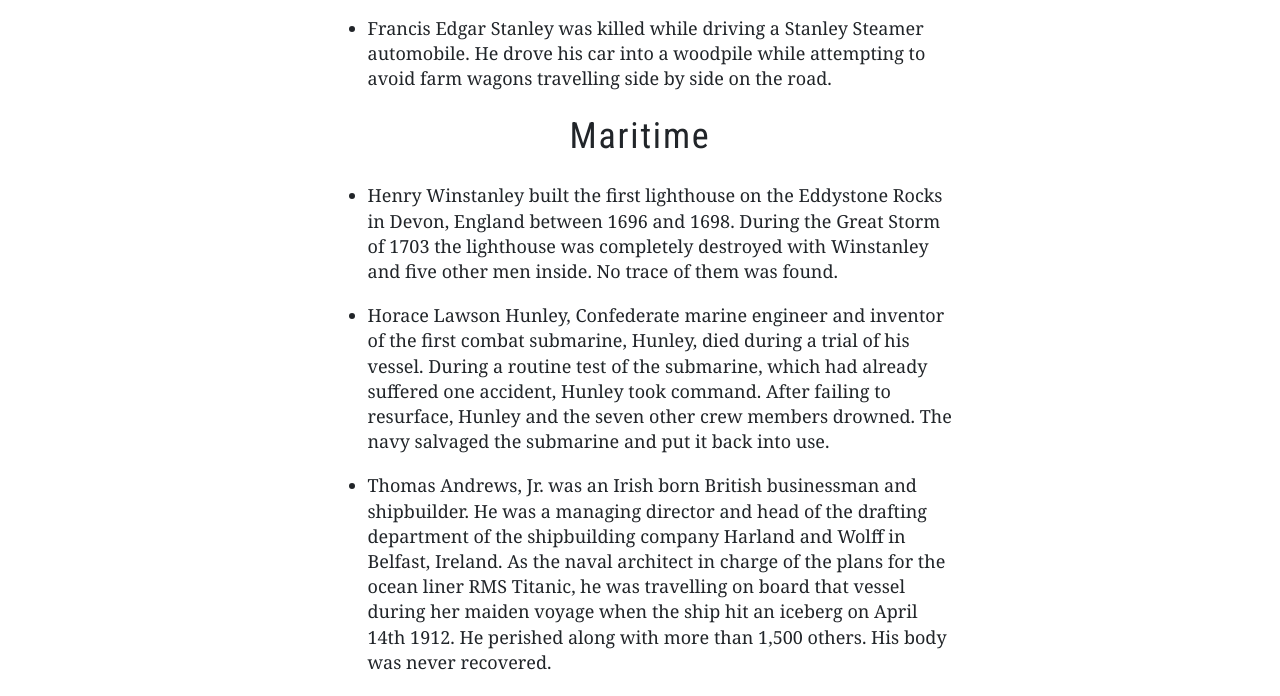
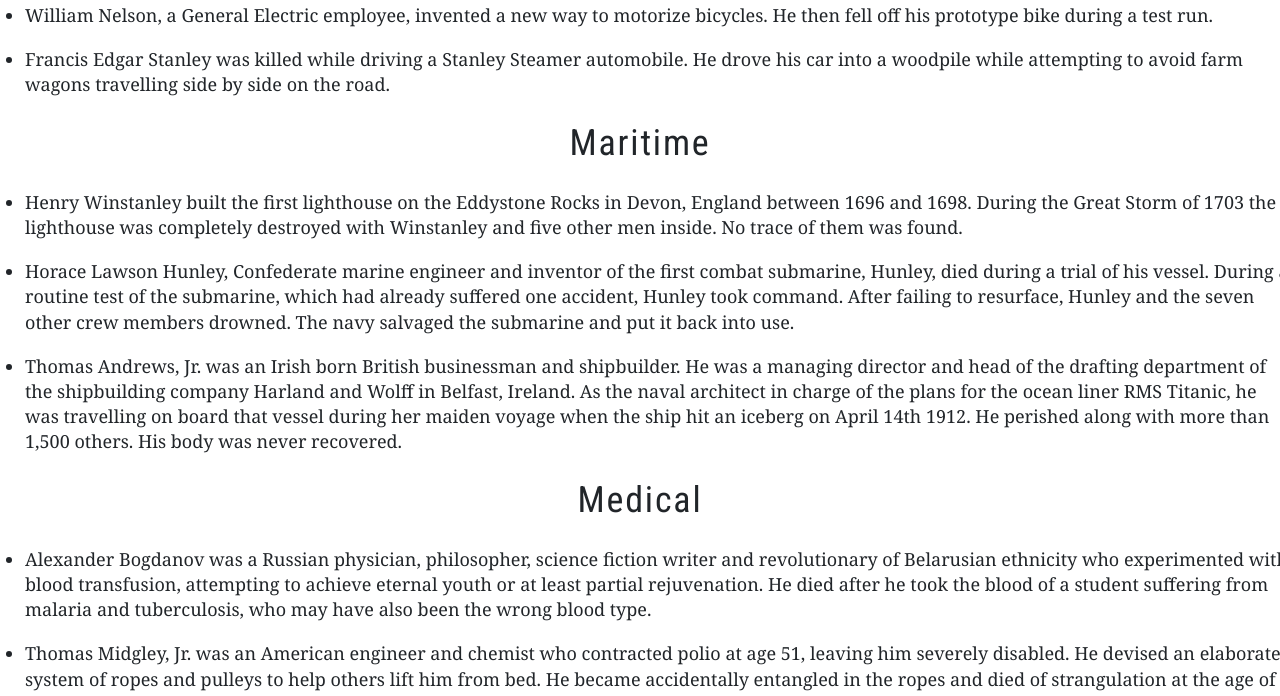
Before and after one commit to aaronhdcomps/CSS-Week7-Assignment-Bootstrap, a plain HTML site: page index.html in a window 1280 px wide. Shown: the part 707-1403 px from the top of the page. Drawn offline with nearby package versions, Linux system fonts and the light colour scheme.

Commit message:
Update index.html

```diff
--- a/index.html
+++ b/index.html
@@ -32,7 +32,7 @@
 					</ul>
 				</nav>
 			</div>
-				<div class="col-sm-6">
+				<div class="col-sm-">
 					<main>
 						<section id="intro">
 							<h2>What is this list?</h2>
```
